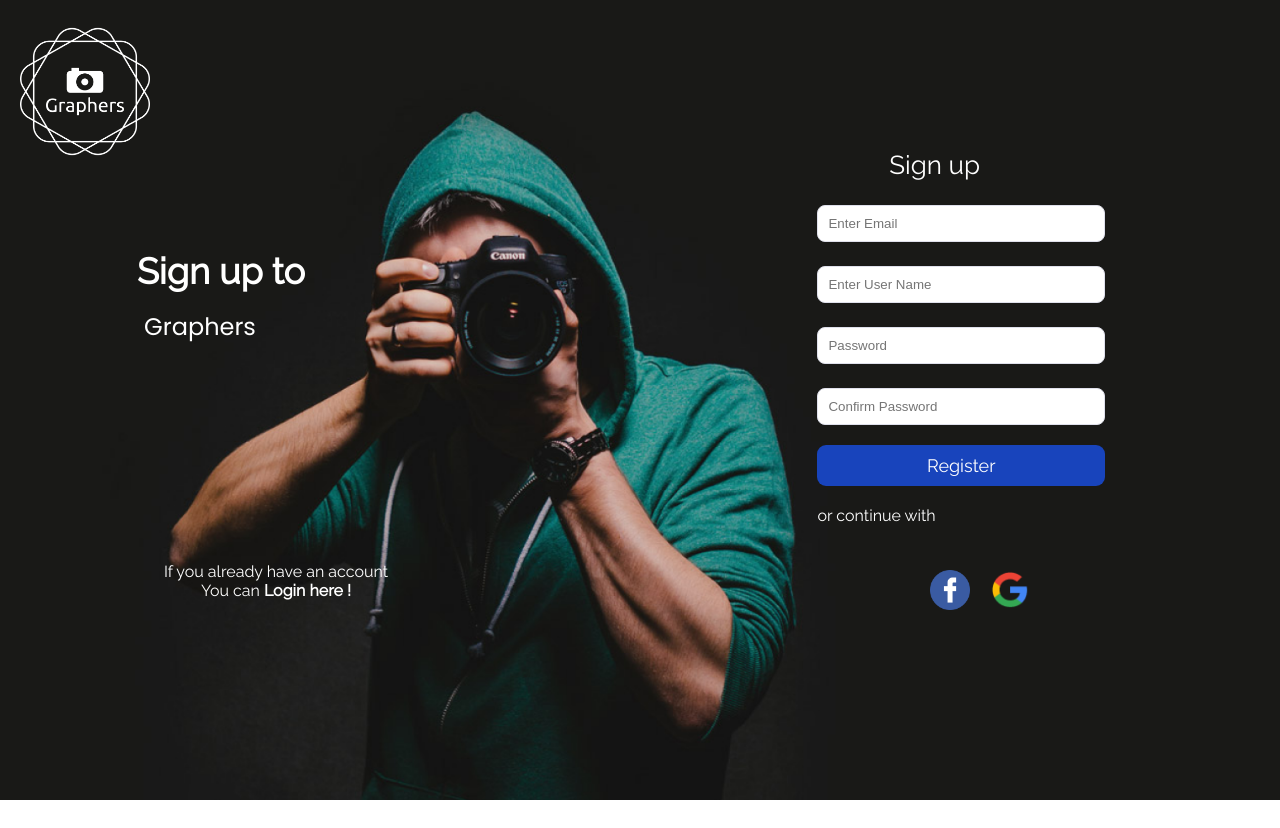
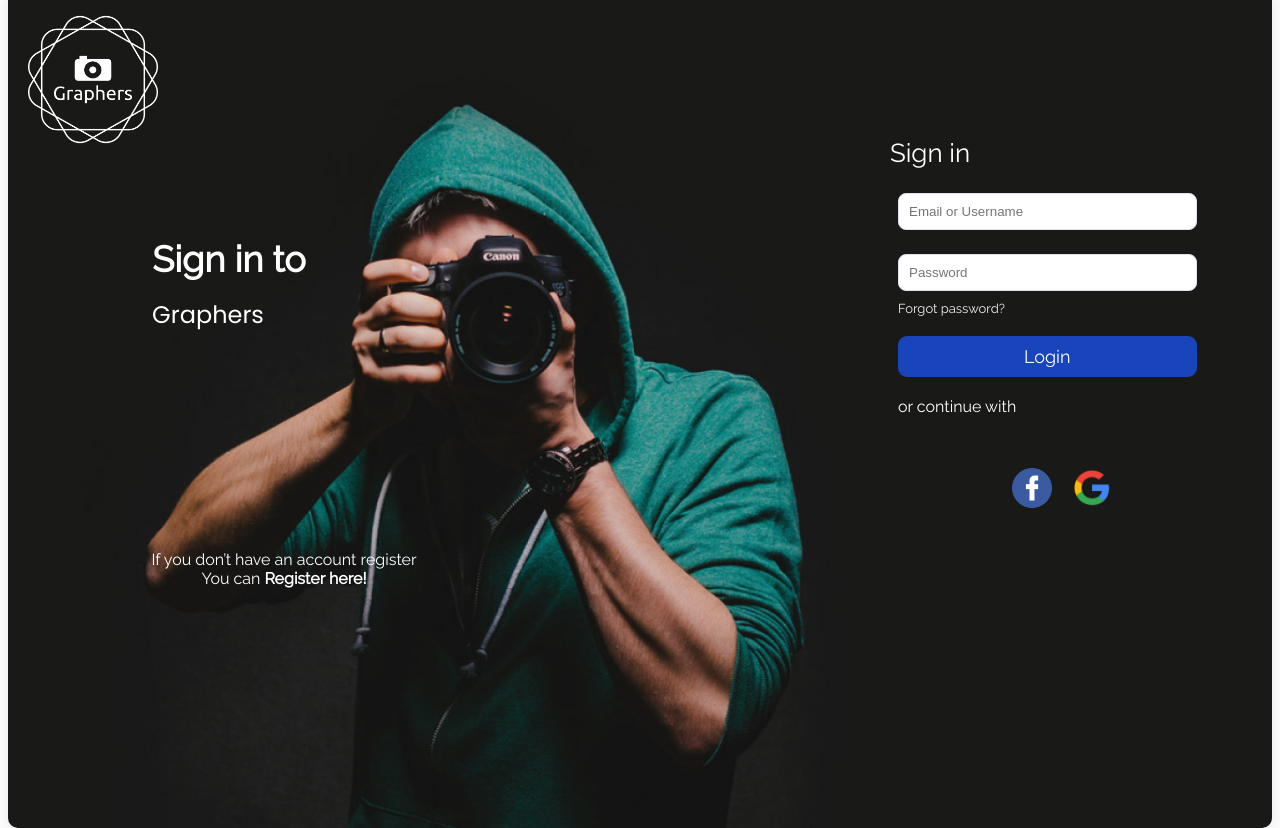
Before and after one commit to Imasha-Senadheera/Final-Project---Photographers-System, a React (Create React App) app in the folder my-app/: page / in a window 1280 px wide. Before the commit the page ends 800 px from the top, so only its background shows below. Built offline with nearby package versions, Linux system fonts and the light colour scheme.

Commit message:
10Th Commit

```diff
--- a/my-app/src/App.js
+++ b/my-app/src/App.js
@@ -1,11 +1,11 @@
 import React from 'react';
 import './App.css';
-import SignUpForm from './components/SignUpForm/SignUpForm'; // Adjust the path accordingly
+import SignInForm from './components/SignInForm/SignInForm';
 
 function App() {
   return (
     <div className="App">
-      <SignUpForm />
+      <SignInForm /> {/* Add this line to render the SignInForm */}
     </div>
   );
 }
```
